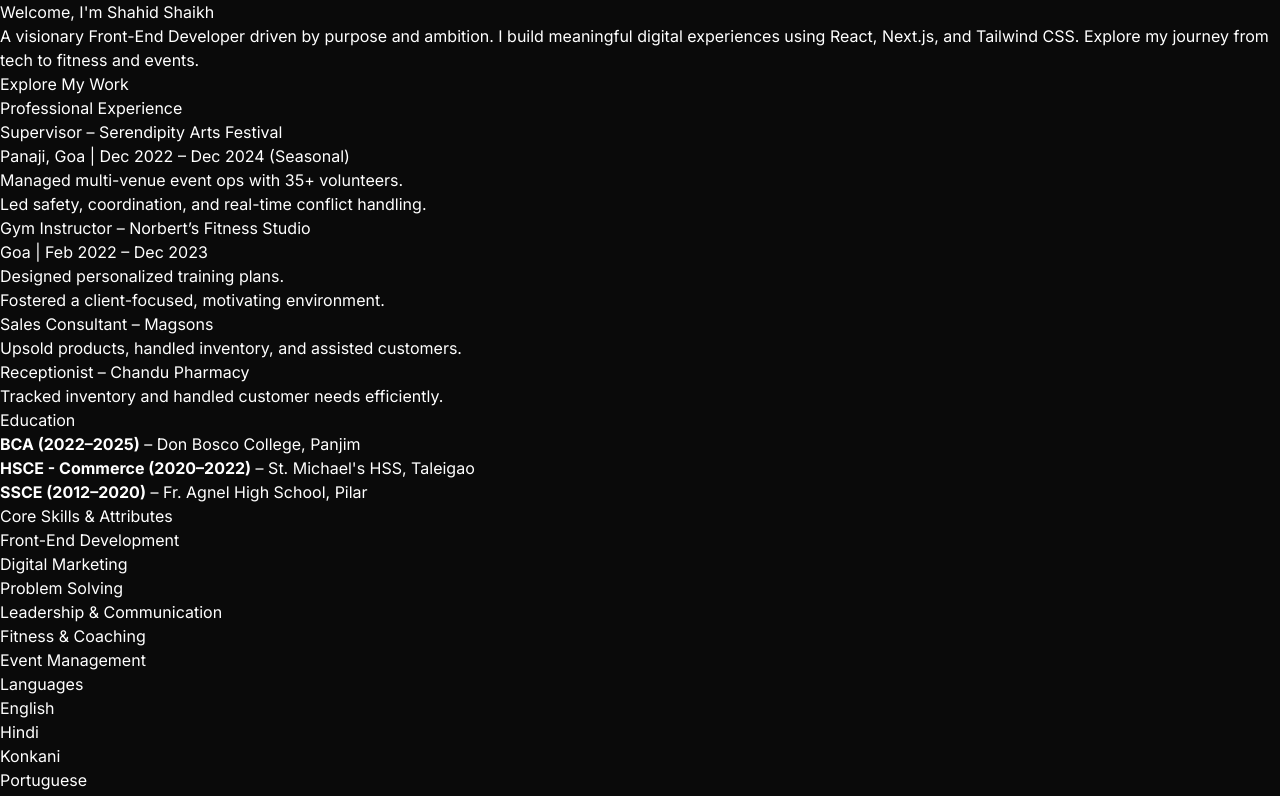
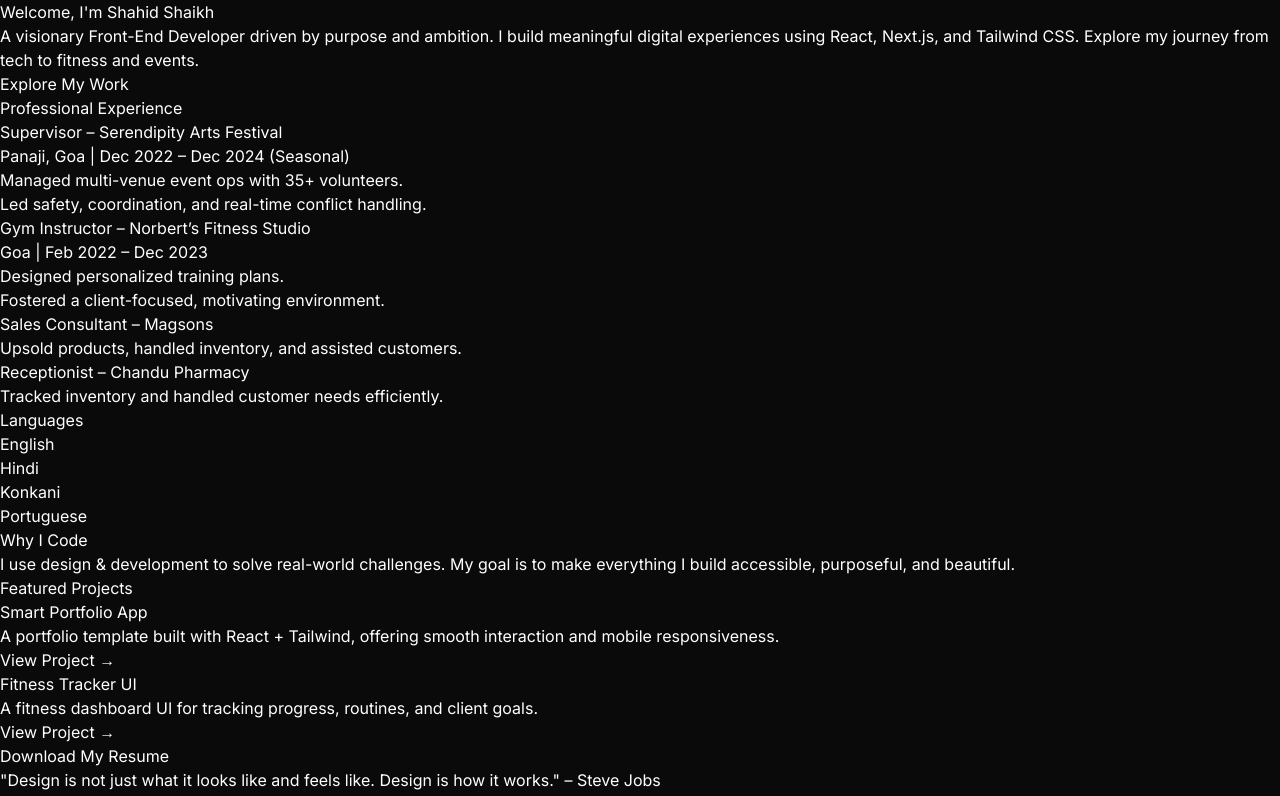
Before and after one commit to dragonmon20/shahid-portfolio, a Next.js app: page / in a window 1280 px wide. Shown: the top 796 px of the page. Built offline with nearby package versions, Linux system fonts and the light colour scheme.

Commit message:
Updates layout and profile info

```diff
--- a/app/page.tsx
+++ b/app/page.tsx
@@ -60,33 +60,6 @@ export default function Home() {
         </div>
       </section>
 
-      {/* Education */}
-      <section id="education" className="mt-24 max-w-4xl mx-auto">
-        <h2 className="text-4xl font-bold mb-6 border-b border-gray-700 pb-2">
-          Education
-        </h2>
-        <ul className="list-disc ml-5 text-gray-300 space-y-2">
-          <li><strong>BCA (2022–2025)</strong> – Don Bosco College, Panjim</li>
-          <li><strong>HSCE - Commerce (2020–2022)</strong> – St. Michael's HSS, Taleigao</li>
-          <li><strong>SSCE (2012–2020)</strong> – Fr. Agnel High School, Pilar</li>
-        </ul>
-      </section>
-
-      {/* Skills */}
-      <section id="skills" className="mt-24 max-w-4xl mx-auto">
-        <h2 className="text-4xl font-bold mb-6 border-b border-gray-700 pb-2">
-          Core Skills & Attributes
-        </h2>
-        <ul className="grid grid-cols-2 md:grid-cols-3 gap-4 text-gray-300">
-          <li>Front-End Development</li>
-          <li>Digital Marketing</li>
-          <li>Problem Solving</li>
-          <li>Leadership & Communication</li>
-          <li>Fitness & Coaching</li>
-          <li>Event Management</li>
-        </ul>
-      </section>
-
       {/* Languages */}
       <section id="languages" className="mt-24 max-w-4xl mx-auto">
         <h2 className="text-4xl font-bold mb-6 border-b border-gray-700 pb-2">Languages</h2>
```
